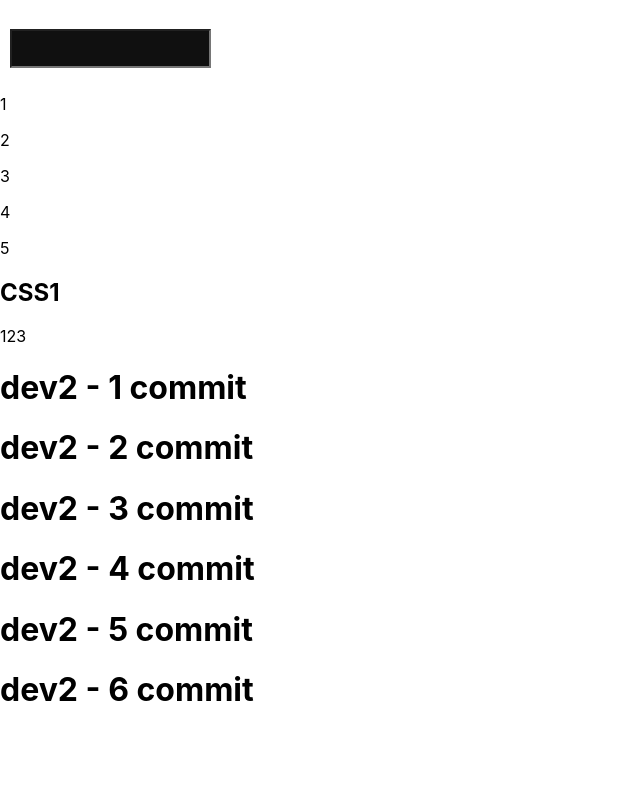
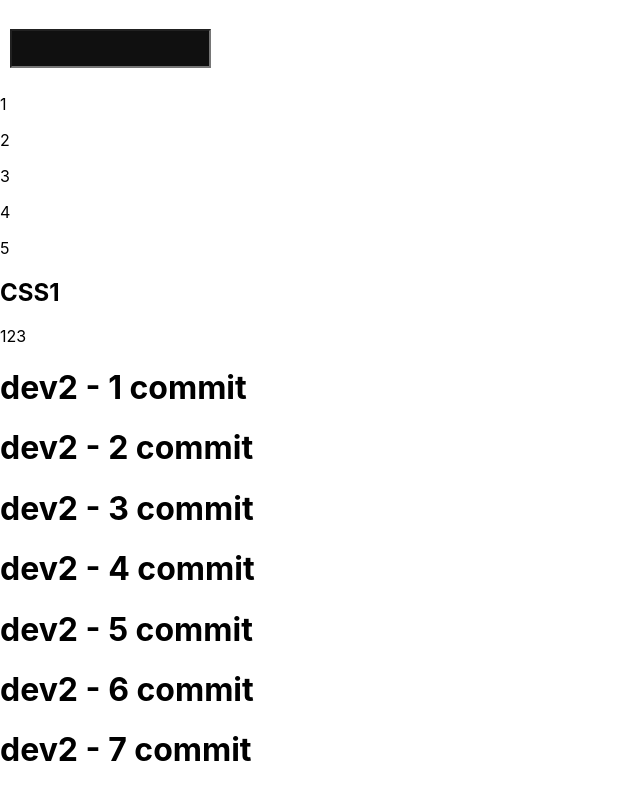
Before and after one commit to safronman/test_git2, a React (Create React App) app: page / in a window 1280 px wide. Shown: the part 203-994 px from the top of the page, without its empty margins (0-640 px from the left). Before the commit the page ends 933 px from the top, so only its background shows below. Built offline with nearby package versions, Linux system fonts and the light colour scheme.

Commit message:
<h1>dev2 - 7 commit</h1>

```diff
--- a/src/App.js
+++ b/src/App.js
@@ -34,6 +34,7 @@ function App() {
             <h1>dev2 - 4 commit</h1>
             <h1>dev2 - 5 commit</h1>
             <h1>dev2 - 6 commit</h1>
+            <h1>dev2 - 7 commit</h1>
         </div>
 
     );
```
